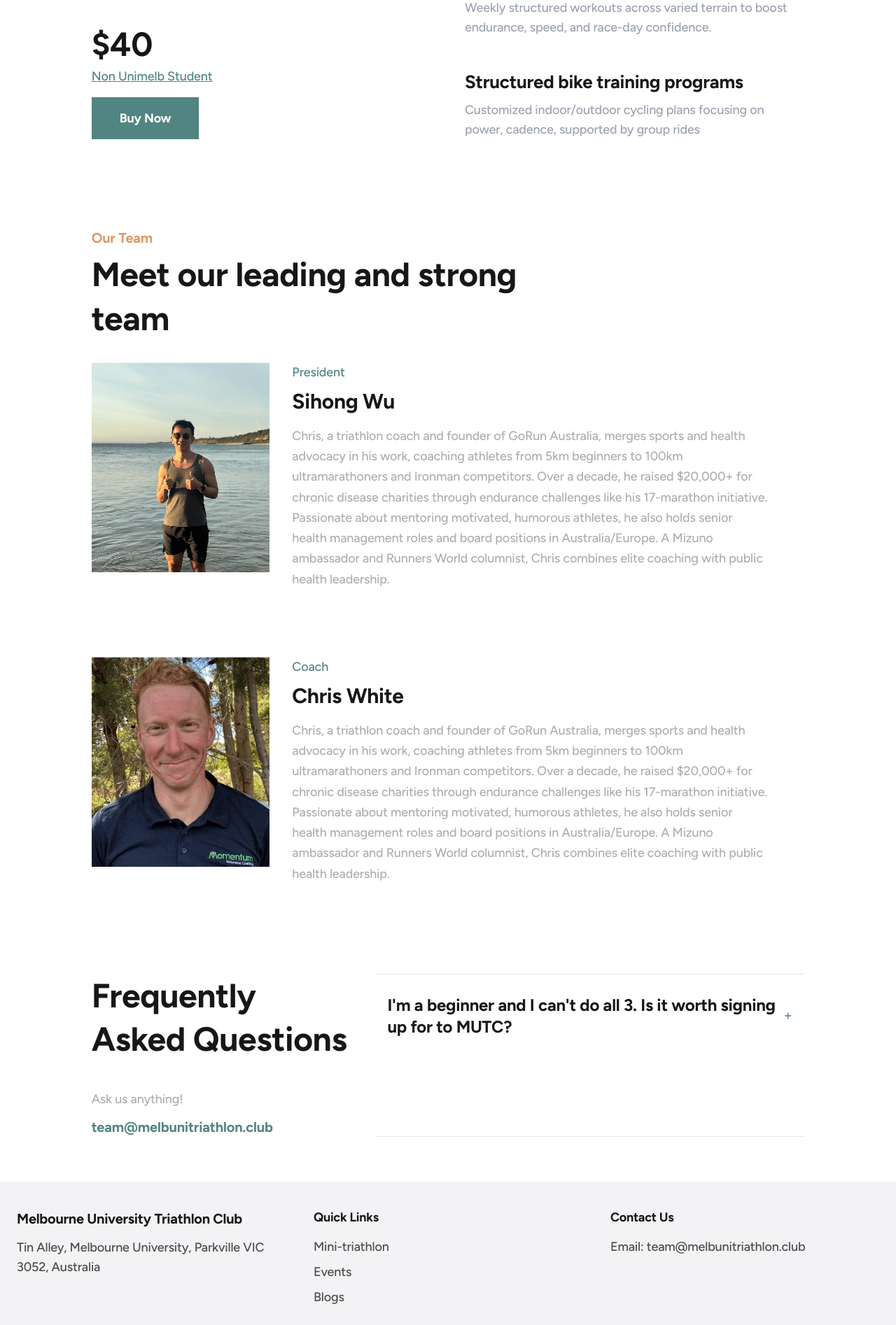
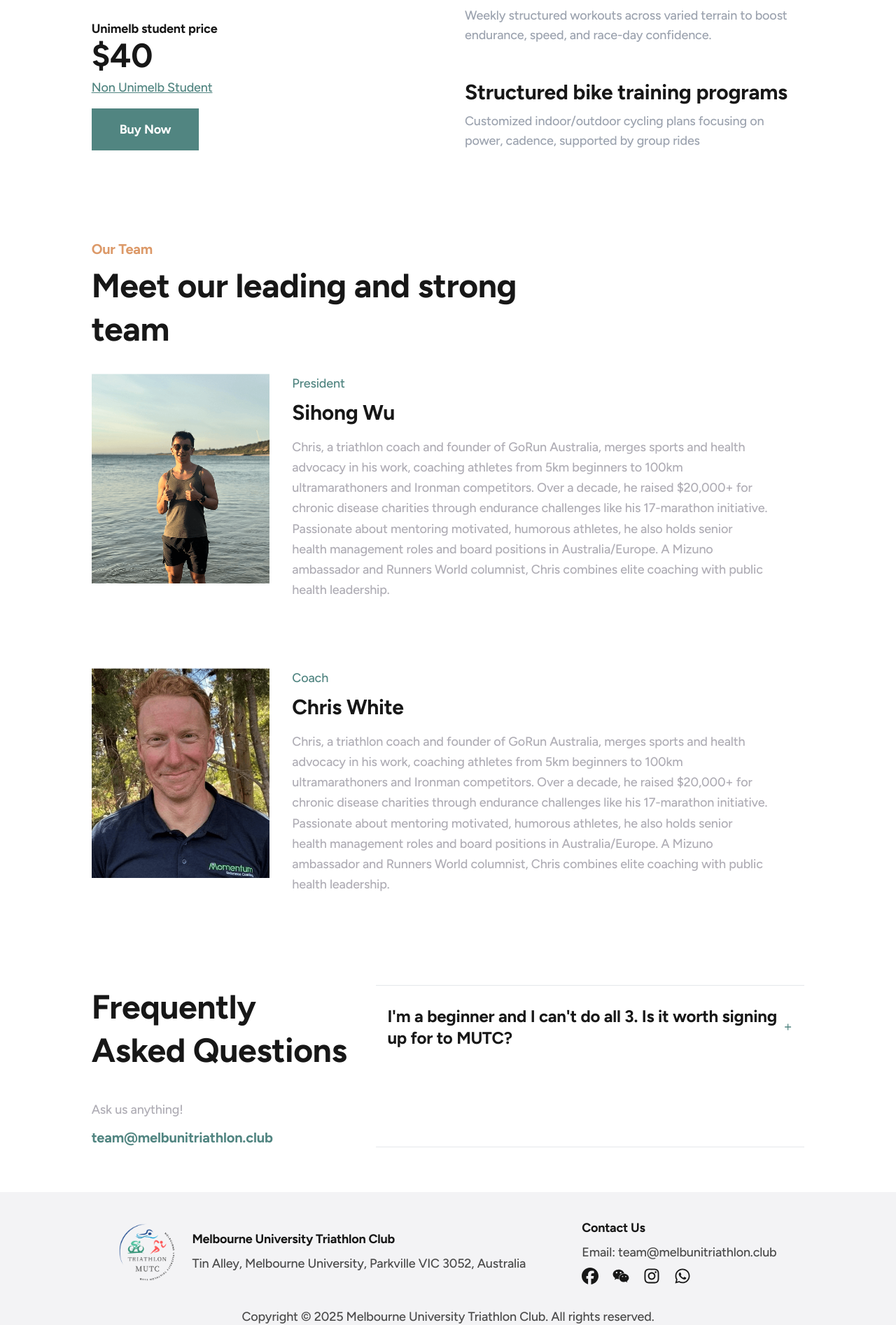
Before and after one commit to pandariayu/mutc-website, a Next.js app: page / in a window 1280 px wide. Shown: the part 3533-5427 px from the top of the page at 70% size. Built offline with nearby package versions, Linux system fonts and the light colour scheme.

Commit message:
Modify footer

```diff
--- a/src/components/FAQ.tsx
+++ b/src/components/FAQ.tsx
@@ -26,7 +26,7 @@ const FAQ: React.FC = () => {
                                 {({ open }) => (
                                     <>
                                         <DisclosureButton className="flex items-center justify-between w-full px-4 pt-7 text-lg text-left border-t">
-                                            <h4>{faq.question}</h4>
+                                            <h5 className="text-xl md:text-xl lg:text-2xl">{faq.question}</h5>
                                             {open ? <BiMinus className="w-5 h-5 text-primary" /> : <BiPlus className="w-5 h-5 text-primary" />}
                                         </DisclosureButton>
                                         <DisclosurePanel className="px-4 pt-4 pb-2 text-[#AFADB5]">
--- a/src/components/Footer.tsx
+++ b/src/components/Footer.tsx
@@ -1,57 +1,62 @@
 import Link from 'next/link';
 import React from 'react';
+import Image from 'next/image';
 
 import { siteDetails } from '@/data/siteDetails';
 import { footerDetails } from '@/data/footer';
+import {getPlatformIconByName} from "@/utils";
 
 const Footer: React.FC = () => {
     return (
         <footer className="bg-hero-background text-foreground py-10">
-            <div className="max-w-7xl w-full mx-auto px-6 grid grid-cols-1 md:grid-cols-3 gap-10">
-                <div>
-                    <Link href="/" className="flex items-center gap-2">
-                        <h3 className="manrope text-xl font-semibold cursor-pointer">
-                            {siteDetails.siteName}
-                        </h3>
-                    </Link>
-                    <p className="mt-3.5 text-foreground-accent">
-                        {footerDetails.subheading}
-                    </p>
-                </div>
-                <div>
-                    <h3 className="text-lg font-semibold mb-4">Quick Links</h3>
-                    <ul className="text-foreground-accent">
-                        {footerDetails.quickLinks.map(link => (
-                            <li key={link.text} className="mb-2">
-                                <Link href={link.url} className="hover:text-foreground">{link.text}</Link>
-                            </li>
-                        ))}
-                    </ul>
-                </div>
-                <div>
-                    <h4 className="text-lg font-semibold mb-4">Contact Us</h4>
+            <div className="max-w-7xl w-full mx-auto px-6">
+                <div className="flex flex-col md:flex-row justify-center items-center gap-10 md:gap-20">
+                    <div className="flex flex-col md:flex-row gap-6">
+                        <Link href="/" className="flex flex-col md:flex-row gap-6">
+                            <div className="flex items-center justify-center">
+                                <Image
+                                    src="/images/logo.png"
+                                    alt="MUTC Logo"
+                                    width={80}
+                                    height={80}
+                                    className="object-contain"
+                                />
+                            </div>
+                            <div className="text-center md:text-left flex flex-col justify-center">
+                                <h4 className="text-lg font-semibold mb-2">
+                                    {siteDetails.siteName}
+                                </h4>
+                                <p className="text-foreground-accent">
+                                    {footerDetails.subheading}
+                                </p>
+                            </div>
+                        </Link>
+                    </div>
+                    <div className="text-center md:text-left">
+                        <h4 className="text-lg font-semibold mb-2">Contact Us</h4>
 
-                    {footerDetails.email && <a href={`mailto:${footerDetails.email}`}  className="block text-foreground-accent hover:text-foreground">Email: {footerDetails.email}</a>}
+                        {footerDetails.email && <a href={`mailto:${footerDetails.email}`} className="block text-foreground-accent hover:text-foreground">Email: {footerDetails.email}</a>}
 
-                    {/*{footerDetails.socials && (*/}
-                    {/*    <div className="mt-5 flex items-center gap-5 flex-wrap">*/}
-                    {/*        {Object.keys(footerDetails.socials).map((platformName) => {*/}
-                    {/*            const socialKey = platformName as keyof typeof footerDetails.socials*/}
-                    {/*            return (*/}
-                    {/*                <Link*/}
-                    {/*                    href={footerDetails.socials[socialKey]}*/}
-                    {/*                    key={socialKey}*/}
-                    {/*                    aria-label={socialKey}*/}
-                    {/*                >*/}
-                    {/*                    {getPlatformIconByName(socialKey)}*/}
-                    {/*                </Link>*/}
-                    {/*            )*/}
-                    {/*        })}*/}
-                    {/*    </div>*/}
-                    {/*)}*/}
+                        {footerDetails.socials && (
+                            <div className="mt-2 flex gap-5 flex-wrap justify-center md:justify-start">
+                                {Object.keys(footerDetails.socials).map((platformName) => {
+                                    const socialKey = platformName as keyof typeof footerDetails.socials
+                                    return (
+                                        <Link
+                                            href={footerDetails.socials[socialKey]}
+                                            key={socialKey}
+                                            aria-label={platformName}
+                                        >
+                                            {getPlatformIconByName(platformName)}
+                                        </Link>
+                                    )
+                                })}
+                            </div>
+                        )}
+                    </div>
                 </div>
             </div>
-            <div className="mt-8 md:text-center text-foreground-accent px-6">
+            <div className="mt-8 text-center text-foreground-accent px-6">
                 <p>Copyright &copy; {new Date().getFullYear()} {siteDetails.siteName}. All rights reserved.</p>
             </div>
         </footer>
--- a/src/components/Header.tsx
+++ b/src/components/Header.tsx
@@ -90,7 +90,7 @@ export default function Header() {
             {/* Navigation */}
             <nav className="absolute top-0 left-0 right-0 z-10 bg-white">
                 <div className="container mx-auto px-6 lg:px-[calc(8.333333333333334%+1.5rem)]">
-                    <div className="flex items-center h-16 lg:h-24 relative">
+                    <div className="flex items-center h-20 lg:h-24 relative">
                         <Link
                             href="/"
                             className="absolute left-4 top-1/2 -translate-y-1/2 z-20"
--- a/src/components/membership.tsx
+++ b/src/components/membership.tsx
@@ -17,7 +17,7 @@ export default function Membership() {
 
                     <div className="space-y-4">
                         <div className="space-y-2">
-                            <p className="text-5xl font-bold">$40</p>
+                            <p className="font-bold">Unimelb student price<p className="text-5xl font-bold">$40</p></p>
                             <button className="text-primary underline">Non Unimelb Student</button>
                         </div>
                         <button
@@ -34,7 +34,7 @@ export default function Membership() {
                 {/* Right Column - Features */}
                 <div className="space-y-12">
                     <div className="space-y-2">
-                        <h3 className="font-bold">Professional swim coaching</h3>
+                        <h4 className="lg:text-3xl font-bold">Professional swim coaching</h4>
                         <p className="text-gray-400">
                             Tailored technique sessions with certified coaches to improve efficiency and speed across all skill
                             levels.
@@ -42,14 +42,14 @@ export default function Membership() {
                     </div>
 
                     <div className="space-y-2">
-                        <h3 className="font-bold">Exclusive running sessions</h3>
+                        <h4 className="lg:text-3xl font-bold">Exclusive running sessions</h4>
                         <p className="text-gray-400">
                             Weekly structured workouts across varied terrain to boost endurance, speed, and race-day confidence.
                         </p>
                     </div>
 
                     <div className="space-y-2">
-                        <h3 className="font-bold">Structured bike training programs</h3>
+                        <h4 className="lg:text-3xl font-bold">Structured bike training programs</h4>
                         <p className="text-gray-400">
                             Customized indoor/outdoor cycling plans focusing on power, cadence, supported by group rides
                         </p>
--- a/src/data/footer.ts
+++ b/src/data/footer.ts
@@ -17,12 +17,15 @@ export const footerDetails = {
     email: 'team@melbunitriathlon.club',
     socials: {
         facebook: 'https://facebook.com',
+        wechat: 'https://wechat.com',
         instagram: 'https://www.instagram.com',
         whatsapp: 'https://wa.me/1234567890',
     } as {
         [key: string]: string;
         facebook: string;
+        wechat: string;
         instagram: string;
         whatsapp: string;
+
     }
 }
--- a/src/utils.tsx
+++ b/src/utils.tsx
@@ -1,4 +1,4 @@
-import { FaFacebook, FaGithub, FaInstagram, FaLinkedin, FaThreads, FaTwitter, FaWhatsapp, FaYoutube } from "react-icons/fa6";
+import { FaFacebook, FaGithub, FaInstagram, FaLinkedin, FaThreads, FaTwitter, FaWhatsapp, FaYoutube, FaWeixin } from "react-icons/fa6";
 
 export const getPlatformIconByName = (platformName: string): JSX.Element | null => {
     switch (platformName) {
@@ -26,6 +26,9 @@ export const getPlatformIconByName = (platformName: string): JSX.Element | null
         case 'whatsapp': {
             return <FaWhatsapp size={24} className='min-w-fit' />;
         }
+        case 'wechat': {
+            return <FaWeixin size={24} className='min-w-fit' />
+        }
         default:
             console.log('Platform name not supported, no icon is returned:', platformName);
             return null;
```
